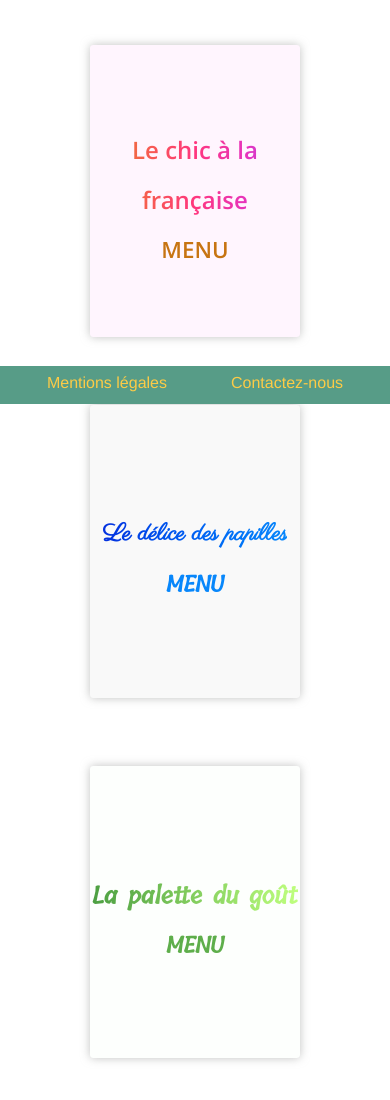
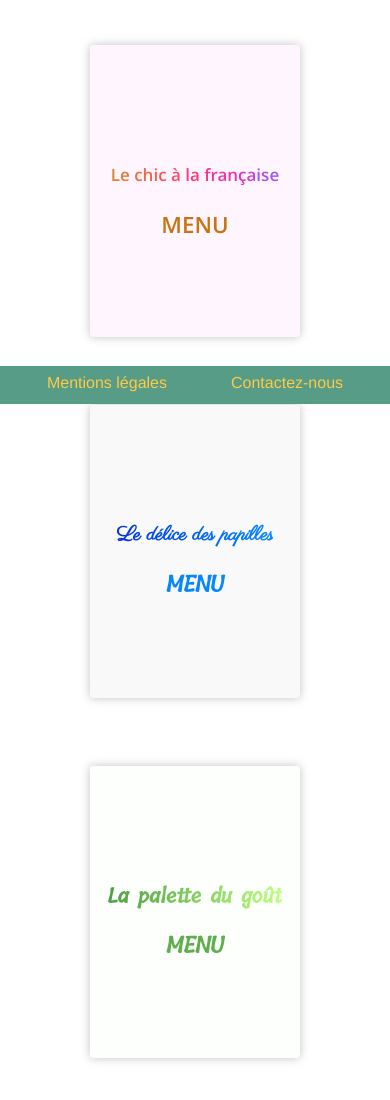
Before and after one commit to EkaterinaBobkova/OCProject3, a website: page index.html in a window 390 px wide. Shown: the part 440-1540 px from the top of the page. Drawn offline with Linux system fonts and the light colour scheme.

Commit message:
font size adapt

```diff
--- a/sass/layouts/nav.scss
+++ b/sass/layouts/nav.scss
@@ -121,6 +121,9 @@ background-color: $color-menu2;
   background-image: linear-gradient(to right, #d8852e, #f6604b, #ff367e, #e633be, #905bfd);
 -webkit-background-clip: text;
 -webkit-text-fill-color: transparent;
+@media (max-width: 488px) {
+  font-size: 1em;
+  }
 }
 
 .nav-carte_item--menu{
@@ -141,6 +144,9 @@ background-color: $color-menu3;
   background-image: linear-gradient(to right, #0431df, #004bea, #0061f2, #0074f7, #0887fb);
 -webkit-background-clip: text;
 -webkit-text-fill-color: transparent;
+@media (max-width: 488px) {
+  font-size: 1.2em;
+  }
 }
 
 .nav-carte_item--menu{
@@ -161,6 +167,9 @@ background-color: $color-menu4;
   background-image: linear-gradient(to right, #4c9f42, #68b650, #84ce5f, #a1e76e, #bfff7e);
 -webkit-background-clip: text;
 -webkit-text-fill-color: transparent;
+@media (max-width: 488px) {
+  font-size: 1.2em;
+  }
 }
 
 .nav-carte_item--menu{
```
Also changed, not shown: scss/style.css, 1 other file.
